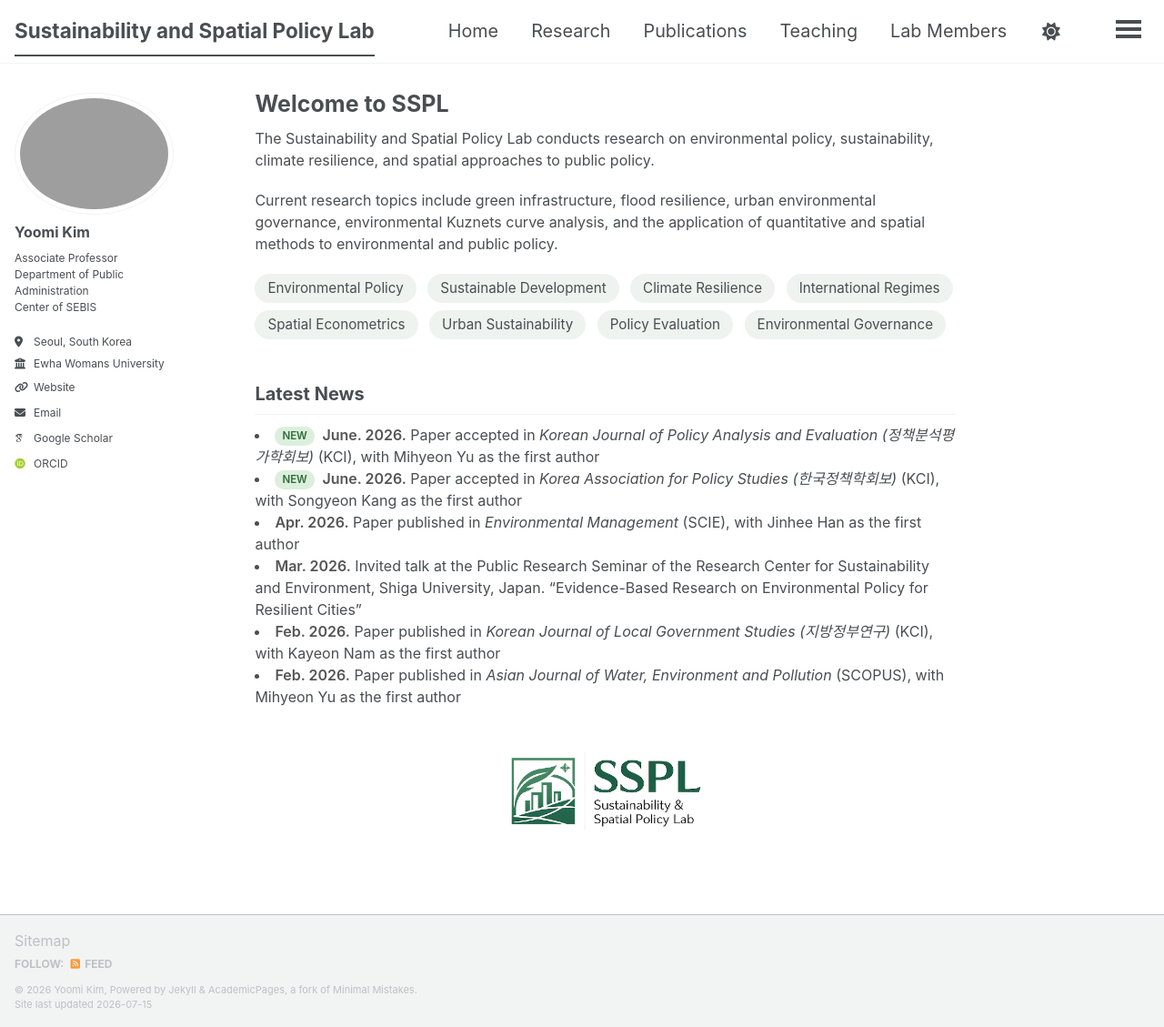
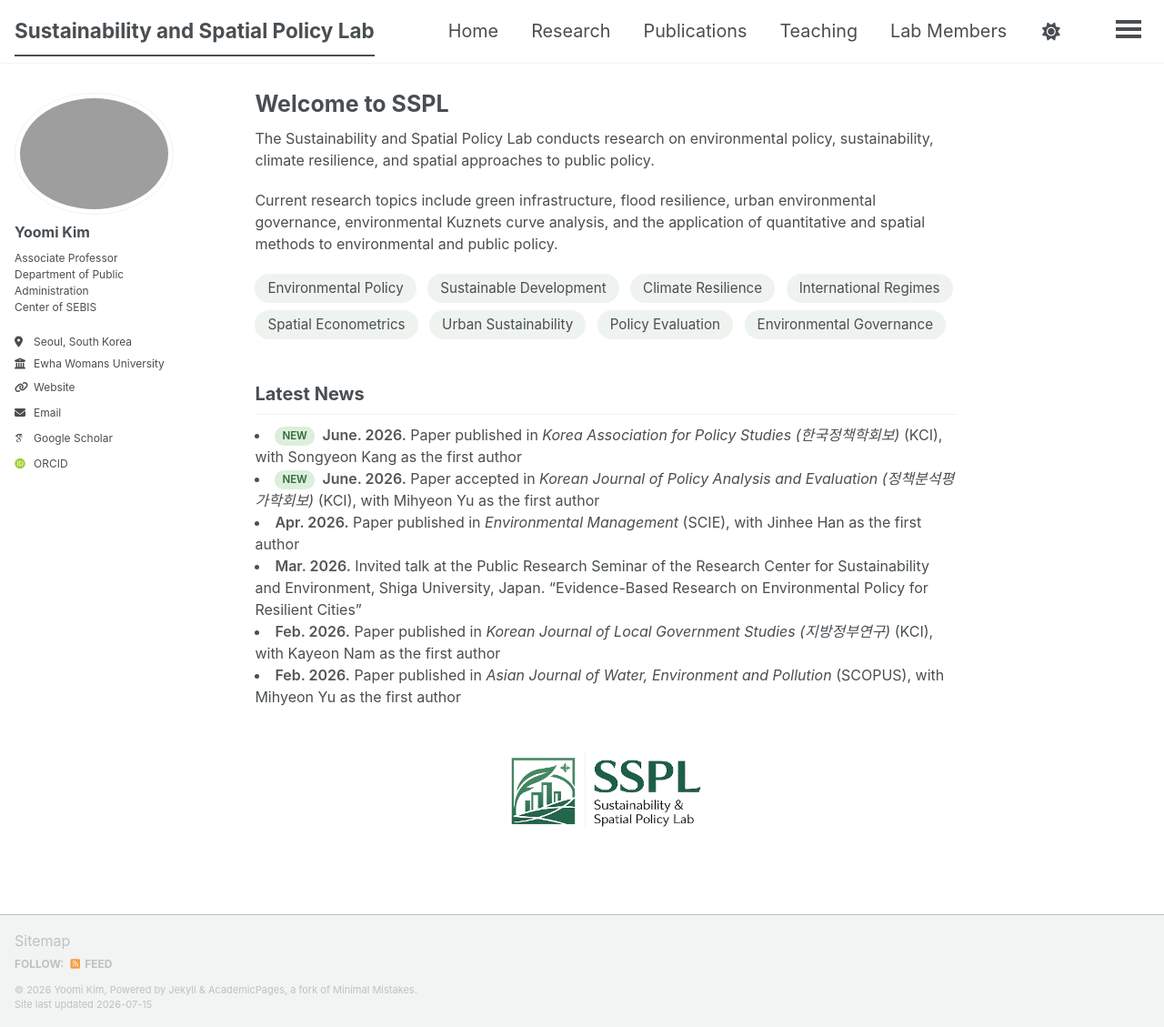
Before and after one commit to ymkim-ssplab/ymkim-ssplab.github.io, a Jekyll site: the page built from _pages/about.md, in a window 1280 px wide and 1129 px high. Shown: the whole window at 91% size. Built offline with Jekyll 4.4.1, drawn with Linux system fonts in a browser that asks for light colours; some web fonts are replaced; a script bundle is joined from its source files by our own code; library files that are not in the unit come from our copies.

Commit message:
Update about.md

```diff
--- a/_pages/about.md
+++ b/_pages/about.md
@@ -85,15 +85,15 @@ She maintains ongoing international collaborations with scholars in Japan, the U
 
 
   <li>
+     <span class="news-badge">NEW</span>
+    <span class="news-date">June. 2026.</span>
+    Paper published in <em>Korea Association for Policy Studies (한국정책학회보)</em> (KCI), with Songyeon Kang as the first author
+  </li>
+
+  <li>
     <span class="news-badge">NEW</span>
     <span class="news-date">June. 2026.</span>
     Paper accepted in <em>Korean Journal of Policy Analysis and Evaluation (정책분석평가학회보)</em> (KCI), with Mihyeon Yu as the first author
-  </li>
-
-  <li>
-     <span class="news-badge">NEW</span>
-    <span class="news-date">June. 2026.</span>
-    Paper accepted in <em>Korea Association for Policy Studies (한국정책학회보)</em> (KCI), with Songyeon Kang as the first author
   </li>
 
   <li>
```
